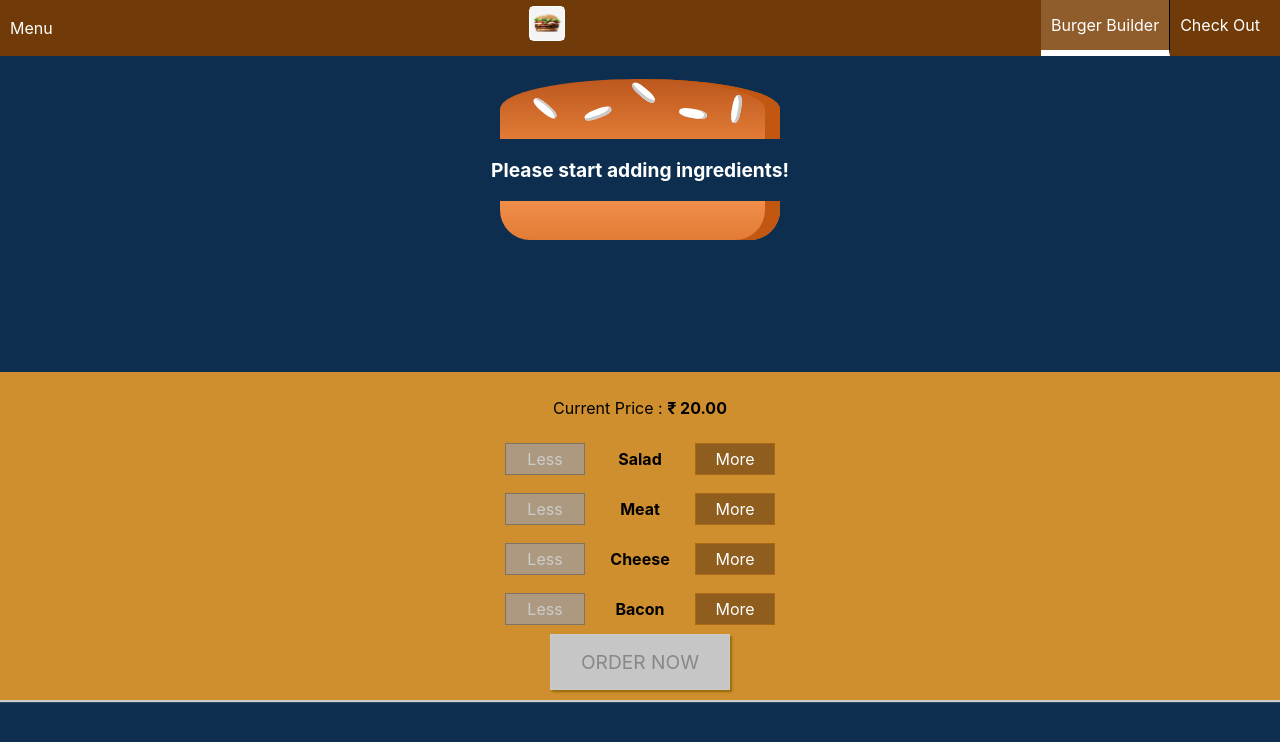
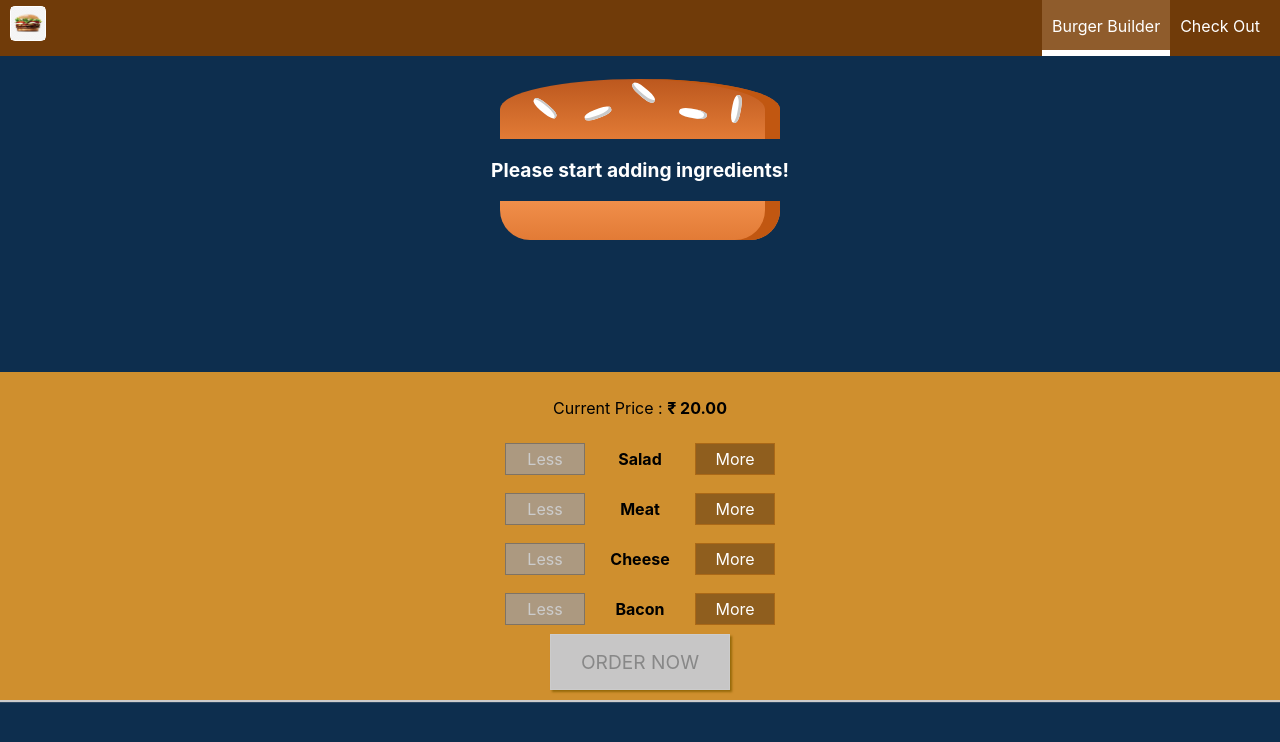
Before and after one commit to abhinavkushagra/burger-application, a React app: page / in a window 1280 px wide. Shown: the top 742 px of the page. Built offline with nearby package versions, Linux system fonts and the light colour scheme; the HTML template or start-up script is replaced by a standard one.

Commit message:
Almost completed

```diff
--- a/src/components/Layout/Layout.js
+++ b/src/components/Layout/Layout.js
@@ -1,17 +1,27 @@
-import React from 'react';
+import React, { Component } from 'react';
 import Aux from '../../hoc/Auxiliary'
 import Toolbar from '../Navigation/Toolbar/Toolbar'
 import SideDrawer from '../Navigation/SideDrawer/SideDrawer'
 import styles from './Contents.module.css'
 
-const layout = (props) => (
-    <Aux>
-        <Toolbar />
-        <SideDrawer />
-        <main className={styles.Contents} >
-            {props.children}
-        </main>
-    </Aux>
-)
+class Layout extends Component {
+    state = {
+        showSideDrawer : false
+    }
+    sideDrawerSwitchHandler = () => {
+        this.setState(prevState => ({showSideDrawer : !prevState.showSideDrawer}))
+    }
+    render() {
+        return (
+            <Aux>
+                <Toolbar clicked={this.sideDrawerSwitchHandler}/>
+                <SideDrawer show={this.state.showSideDrawer} clicked={this.sideDrawerSwitchHandler}/>
+                <main className={styles.Contents} >
+                    {this.props.children}
+                </main>
+            </Aux>
+        )
+    }
+}
 
-export default layout;
+export default Layout;
--- /dev/null
+++ b/src/components/Navigation/SideDrawer/DrawerToggle/DrawerToggle.js
@@ -0,0 +1,11 @@
+import React from 'react'
+import styles from './DrawerToggle.module.css'
+const drawerToggle = props => (
+    <div className={styles.DrawerToggle} onClick={props.clicked}>
+        <div></div>
+        <div></div>
+        <div></div>
+    </div>
+)
+
+export default drawerToggle;
--- /dev/null
+++ b/src/components/Navigation/SideDrawer/DrawerToggle/DrawerToggle.module.css
@@ -0,0 +1,23 @@
+.DrawerToggle {
+    width: 40px;
+    height: 100%;
+    display: flex;
+    flex-flow: column;
+    justify-content: space-around;
+    align-items: center;
+    padding: 15px 0;
+    box-sizing: border-box;
+    cursor: pointer;
+}
+
+.DrawerToggle div {
+    width: 90%;
+    height: 3px;
+    background-color: white;
+}
+
+@media (min-width: 500px) {
+    .DrawerToggle {
+        display: none;
+    }
+}
--- a/src/components/Navigation/SideDrawer/SideDrawer.js
+++ b/src/components/Navigation/SideDrawer/SideDrawer.js
@@ -1,13 +1,18 @@
 import React from 'react'
 import Logo from '../../Logo/Logo'
 import NavigationItems from '../Toolbar/NavigationItems/NavigationItems'
+import Aux from '../../../hoc/Auxiliary'
+import BackDrop from '../../UI/Backdrop/Backdrop'
 import styles from './SideDrawer.module.css'
 
 const sideDrawer = props => {
-
+    let cssClasses = [styles.SideDrawer]
+    cssClasses = props.show ? cssClasses.concat([styles.Open]) : cssClasses.concat([styles.Close])
 
     return (
-        <div className={styles.SideDrawer}>
+        <Aux>
+            <BackDrop show={props.show} hide={props.clicked} />
+            <div className={cssClasses.join(' ')}>
                 <div className={styles.Logo}>
                     <Logo />
                 </div>
@@ -15,6 +20,7 @@ const sideDrawer = props => {
                     <NavigationItems />
                 </nav>
             </div>
+        </Aux>
     )
 }
 
--- a/src/components/Navigation/SideDrawer/SideDrawer.module.css
+++ b/src/components/Navigation/SideDrawer/SideDrawer.module.css
@@ -2,11 +2,12 @@
     position: fixed;
     width: 280px;
     height: 100%;
-    max-width: 70%;
+    max-width: 40%;
     left: 0;
     top: 0;
-    background-color: #FFF;
-    padding: 32px 16px;
+    display: flex;
+    flex-flow: column;
+    background-color:  #703B09;
     z-index: 200;
     box-sizing: border-box;
     transition: transform 0.3s ease-out;
@@ -28,4 +29,6 @@
 
 .Logo {
     height: 10%;
+    padding: 5px 0;
+    margin: 0;
 }
--- a/src/components/Navigation/Toolbar/NavigationItems/NavigationItem/NavigationItem.module.css
+++ b/src/components/Navigation/Toolbar/NavigationItems/NavigationItem/NavigationItem.module.css
@@ -1,27 +1,47 @@
 .NavigationItem {
-    margin: 0;
+    margin: 16px 0;
     box-sizing: border-box;
     display: flex;
-    height: 100%;
-    align-items: center;
+    width: 100%;
 }
 
 .NavigationItem a {
     color: #FFF;
+    width: 100%;
+    padding: 15px;
     text-decoration: none;
-    height: 100%;
-    display: flex;
-    padding: 16px 10px;
     box-sizing: border-box;
-    align-items: center;
-    border-bottom: 6px solid transparent;
 }
 
 .NavigationItem a:hover,
 .NavigationItem a:active,
 .NavigationItem a.active{
     background-color: #8F5C2C;
-    border-bottom: 6px solid #FFF;
-    border-right: 1px solid #000;
+    border-right: 6px solid #FFF;
     color: #FFF;
 }
+
+@media (min-width: 500px){
+    .NavigationItem {
+        margin: 0;
+        display: flex;
+        width: auto;
+        height: 100%;
+    }
+
+    .NavigationItem a {
+        color: #FFF;
+        height: 100%;
+        padding: 16px 10px;
+        border-bottom: 6px solid transparent;
+    }
+
+    .NavigationItem a:hover,
+    .NavigationItem a:active,
+    .NavigationItem a.active{
+        background-color: #8F5C2C;
+        border-bottom: 6px solid #FFF;
+        border-right: 0px solid transparent;
+        color: #FFF;
+    }
+}
--- a/src/components/Navigation/Toolbar/NavigationItems/NavigationItems.module.css
+++ b/src/components/Navigation/Toolbar/NavigationItems/NavigationItems.module.css
@@ -3,6 +3,13 @@
     padding: 0;
     list-style: none;
     display: flex;
+    flex-flow: column;
     align-items:center;
     height: 100%;
 }
+
+@media(min-width : 500px){
+    .NavigationItems {
+        flex-flow: row;
+    }
+}
--- a/src/components/Navigation/Toolbar/Toolbar.js
+++ b/src/components/Navigation/Toolbar/Toolbar.js
@@ -3,14 +3,15 @@ import Aux from '../../../hoc/Auxiliary'
 import styles from './Toolbar.module.css'
 import Logo from '../../Logo/Logo'
 import NavigationItems from '../Toolbar/NavigationItems/NavigationItems'
+import DrawerToggle from '../SideDrawer/DrawerToggle/DrawerToggle'
 const toolbar = props => (
     <Aux>
         <header className={styles.Toolbar}>
-            <div>Menu</div>
+            <DrawerToggle clicked={props.clicked}/>
             <div className={styles.Logo}>
                 <Logo />
             </div>
-            <nav>
+            <nav className={styles.DesktopOnly}>
                 <NavigationItems/>
             </nav>
         </header>
--- a/src/components/Navigation/Toolbar/Toolbar.module.css
+++ b/src/components/Navigation/Toolbar/Toolbar.module.css
@@ -22,3 +22,9 @@
 .Logo {
     height: 80%;
 }
+
+@media(max-width: 499px){
+    .DesktopOnly{
+        display: none;
+    }
+}
--- a/src/components/UI/Modal/Modal.js
+++ b/src/components/UI/Modal/Modal.js
@@ -1,15 +1,27 @@
-import React from 'react'
+import React, { Component } from 'react'
 import Aux from '../../../hoc/Auxiliary'
 import Backdrop from '../Backdrop/Backdrop'
 import styles from './Modal.module.css'
 
-const modal = props => (
-    <Aux>
-        <Backdrop show={props.show} hide={props.isPurchasing} />
-        <div className={styles.Modal} style={{
-            transform: props.show ? 'translateY(0)' : 'translateY(-100vh)',
-            opacity: props.show ? '1': '0'
-        }}>{props.children}</div>
-    </Aux>
-)
-export default modal
+class Modal extends Component {
+    shouldComponentUpdate(nextProps, nextState) {
+       return nextProps.show !== this.props.show
+    }
+
+    componentWillUpdate(){
+        console.log('[Modal] WillUpdate')
+    }
+    render() {
+        return (
+            <Aux>
+                <Backdrop show={this.props.show} hide={this.props.isPurchasing} />
+                <div className={styles.Modal} style={{
+                    transform: this.props.show ? 'translateY(0)' : 'translateY(-100vh)',
+                    opacity: this.props.show ? '1' : '0'
+                }}>{this.props.children}</div>
+            </Aux>
+        )
+    }
+}
+
+export default Modal
--- a/src/containers/BurgerBuilder/BurgerBuilder.js
+++ b/src/containers/BurgerBuilder/BurgerBuilder.js
@@ -74,7 +74,7 @@ class BurgerBuilder extends Component{
     }
 
     handlePurchasingEvent = () => {
-        this.setState({ purchasing: !this.state.purchasing })
+        this.setState(prevState => ({ purchasing: !prevState.purchasing }))
     }
 
     handleContinueEvent = () => {
```
Lines whose indentation alone changed are shown as unchanged.
